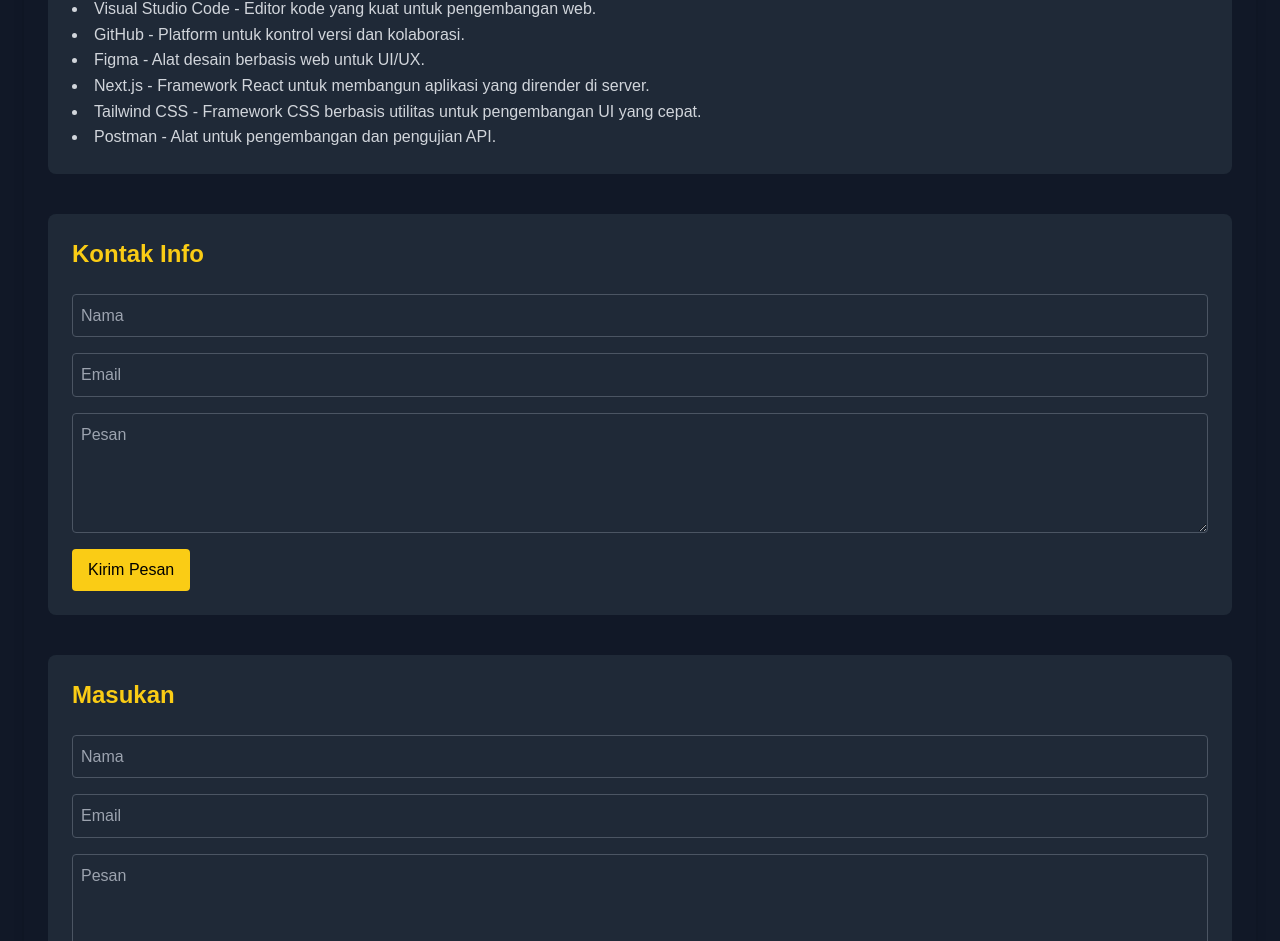
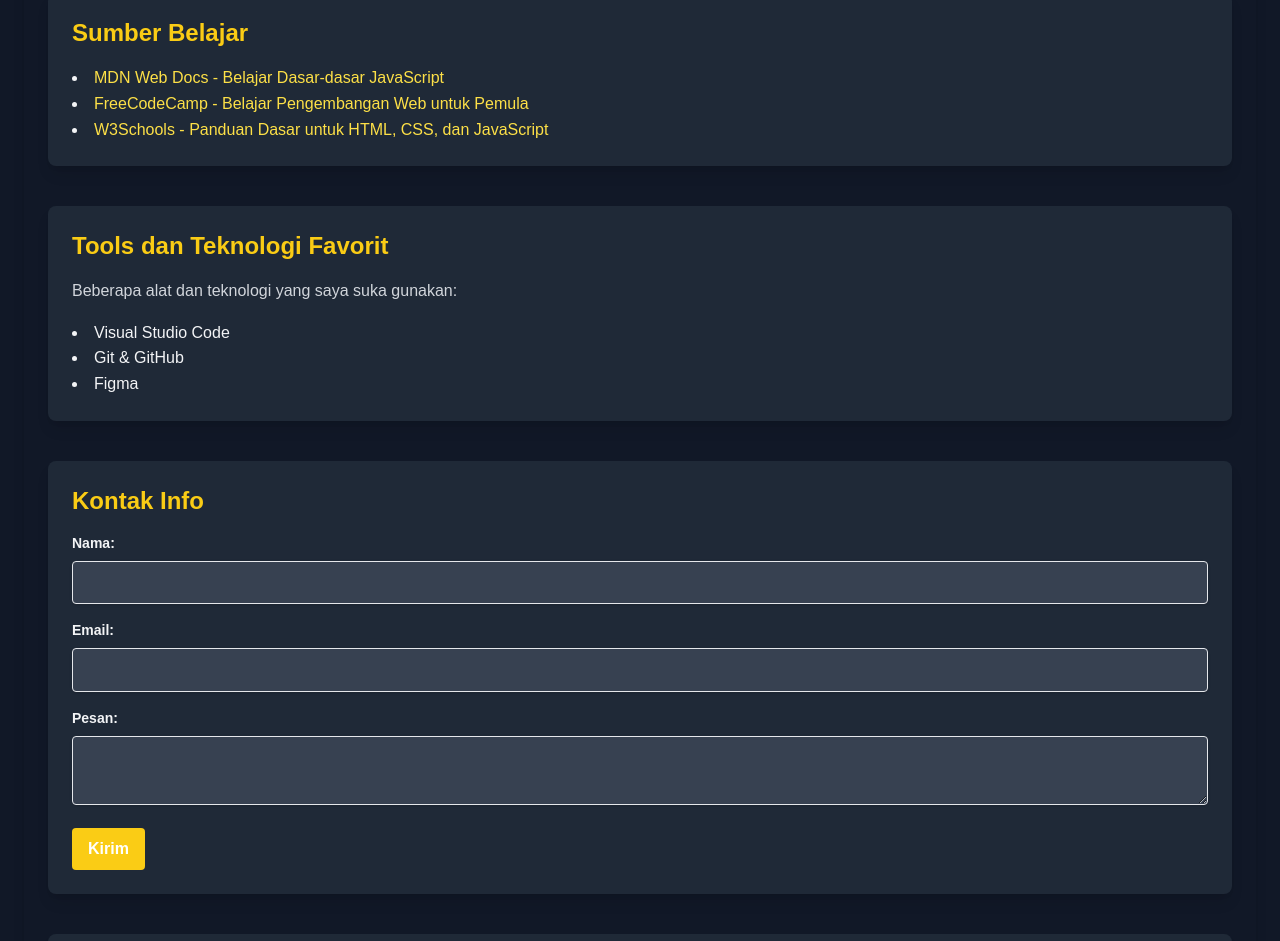
Before and after one commit to Adrian-maheka/Portfolio, a Next.js app: page / in a window 1280 px wide. Shown: the part 1859-2800 px from the top of the page. Built offline with nearby package versions, Linux system fonts and the light colour scheme.

Commit message:
deployment vercel

```diff
--- a/app/page.tsx
+++ b/app/page.tsx
@@ -2,7 +2,11 @@
 
 import Head from 'next/head';
 import { useState, useEffect } from 'react';
+import { Link, animateScroll as scroll } from 'react-scroll'; // Import dari react-scroll
 import { Bar } from 'react-chartjs-2';
+// atau untuk chart jenis lain
+import { Line } from 'react-chartjs-2';
+
 import {
   Chart as ChartJS,
   CategoryScale,
@@ -14,7 +18,6 @@
 } from 'chart.js';
 
 import 'tailwindcss/tailwind.css';
-
 ChartJS.register(CategoryScale, LinearScale, BarElement, Title, Tooltip, Legend);
 
 const Home = () => {
@@ -25,21 +28,20 @@
   const [confirmationMessage, setConfirmationMessage] = useState('');
   const [searchTerm, setSearchTerm] = useState('');
   const [faqData, setFaqData] = useState([
-    { question: 'Apa itu portofolio?', answer: 'Portofolio adalah koleksi karya dan proyek yang menunjukkan keterampilan dan pengalaman seseorang.', answerVisible: false },
-    { question: 'Bagaimana cara belajar pemrograman?', answer: 'Anda dapat belajar pemrograman melalui kursus online, tutorial, dan praktik langsung.', answerVisible: false },
-    { question: 'Apa tujuan saya dalam belajar pengembangan web?', answer: 'Tujuan saya adalah menjadi pengembang web yang kompeten dan dapat membuat aplikasi yang bermanfaat untuk masyarakat.', answerVisible: false },
-    { question: 'Apa yang harus saya lakukan jika saya tidak bisa menyelesaikan proyek?', answer: 'Anda bisa meminta bantuan dari teman atau mencari tutorial online yang relevan.', answerVisible: false },
-    { question: 'Apakah saya perlu pengalaman sebelumnya untuk belajar pemrograman?', answer: 'Tidak, siapa pun dapat belajar pemrograman terlepas dari latar belakang sebelumnya.', answerVisible: false },
-    { question: 'Apa saja bahasa pemrograman yang harus dipelajari untuk pemula?', answer: 'Bahasa pemrograman yang baik untuk pemula adalah HTML, CSS, dan JavaScript.', answerVisible: false },
-    { question: 'Bagaimana cara menemukan mentor dalam belajar pemrograman?', answer: 'Anda bisa bergabung dengan komunitas online atau lokal untuk bertemu dengan mentor dan profesional.', answerVisible: false },
+   { question: 'Apa itu Next.js?', answer: 'Next.js adalah framework React untuk membangun aplikasi web.' },
+    { question: 'Apa itu Tailwind CSS?', answer: 'Tailwind CSS adalah framework CSS utilitas yang memungkinkan Anda untuk membangun desain dengan cepat.' },
+    { question: 'Apa manfaat menggunakan Vercel?', answer: 'Vercel mempermudah proses deployment dan hosting untuk aplikasi Next.js, serta menyediakan fitur-fitur seperti optimasi performa dan dukungan untuk integrasi otomatis.' },
+    { question: 'Bagaimana cara menambahkan komponen baru di Next.js?', answer: 'Untuk menambahkan komponen baru di Next.js, buat file baru di folder komponen Anda dan import ke halaman atau komponen yang relevan.' },
+    { question: 'Apakah Tailwind CSS bisa digunakan dengan framework lain selain Next.js?', answer: 'Ya, Tailwind CSS dapat digunakan dengan berbagai framework seperti Vue.js, Angular, atau bahkan proyek HTML/CSS biasa.' },
+    { question: 'Bagaimana cara mengaktifkan mode gelap di Tailwind CSS?', answer: 'Anda bisa menggunakan pengaturan "dark mode" di Tailwind CSS, yang dapat diaktifkan dengan mengonfigurasi file tailwind.config.js.' },
+    { question: 'Apakah saya perlu menguasai JavaScript untuk menggunakan Next.js?', answer: 'Ya, karena Next.js adalah framework React yang berbasis JavaScript, pemahaman dasar JavaScript sangat membantu.' },
+    { question: 'Apakah website saya akan tetap responsif jika menggunakan Tailwind CSS?', answer: 'Ya, Tailwind CSS memiliki sistem responsif yang memungkinkan Anda menyesuaikan desain untuk berbagai ukuran layar.' },
+    { question: 'Bagaimana cara mengoptimalkan performa website di Next.js?', answer: 'Anda bisa menggunakan fitur seperti lazy loading, optimasi gambar dengan Image Component, dan pre-rendering halaman di Next.js.' },
+    { question: 'Apakah Next.js mendukung SEO?', answer: 'Ya, Next.js mendukung SEO dengan fitur seperti server-side rendering dan metadata di halaman-halaman tertentu.' }
 ]);
-
-  const [feedbackData, setFeedbackData] = useState({ name: '', email: '', message: '' });
+  const [feedbackData, setFeedbackData] = useState({ name: '', message: '' });
   const [feedbackError, setFeedbackError] = useState('');
   const [feedbackConfirmation, setFeedbackConfirmation] = useState('');
-
-  const [newQuestion, setNewQuestion] = useState('');
-  const [newAnswer, setNewAnswer] = useState('');
 
   useEffect(() => {
     const timer = setTimeout(() => {
@@ -48,69 +50,50 @@
     return () => clearTimeout(timer);
   }, []);
 
-  const handleScrollTo = (id) => {
-    const element = document.getElementById(id);
-    if (element) {
-      // Adding a small delay before scrolling
-      setTimeout(() => {
-        element.scrollIntoView({ behavior: 'smooth', block: 'start' });
-      }, 100); // Delay of 100ms
-    } else {
-      console.warn(`Element with id "${id}" not found.`);
-    }
+  const toggleTheme = () => {
+    setTheme((prevTheme) => (prevTheme === 'dark' ? 'light' : 'dark'));
   };
 
-
-  const toggleTheme = () => {
-    setTheme(theme === 'dark' ? 'light' : 'dark');
+  const handleInputChange = (e: React.ChangeEvent<HTMLInputElement>) => {
+    const { name, value } = e.target;
+    setInputData((prevData) => ({ ...prevData, [name]: value }));
   };
 
-  const handleInputChange = (e) => {
+  const handleFeedbackChange = (e: React.ChangeEvent<HTMLInputElement>) => {
     const { name, value } = e.target;
-    setInputData((prevData) => ({
-      ...prevData,
-      [name]: value,
-    }));
+    setFeedbackData((prevData) => ({ ...prevData, [name]: value }));
   };
 
-  const handleSubmit = (e) => {
+  const handleSubmit = (e: React.FormEvent) => {
     e.preventDefault();
-    setFormError('');
+    const { name, email, message } = inputData;
+
+    if (!name || !email || !message) {
+      setFormError('Semua kolom harus diisi!');
       setConfirmationMessage('');
-
-    if (!inputData.name || !inputData.email || !inputData.message) {
-      setFormError('Semua kolom harus diisi.');
       return;
     }
 
-    if (!/\S+@\S+\.\S+/.test(inputData.email)) {
-      setFormError('Alamat email tidak valid.');
+    // Simulasi pengiriman formulir
+    setConfirmationMessage('Pesan Anda telah dikirim!');
+    setFormError('');
+    setInputData({ name: '', email: '', message: '' });
+  };
+
+  const handleFeedbackSubmit = (e: React.FormEvent) => {
+    e.preventDefault();
+    const { name, message } = feedbackData;
+
+    if (!name || !message) {
+      setFeedbackError('Semua kolom harus diisi!');
+      setFeedbackConfirmation('');
       return;
     }
 
-    console.log(inputData);
-    setConfirmationMessage('Pesan Anda telah berhasil dikirim! Terima kasih atas partisipasi Anda.');
-    setInputData({ name: '', email: '', message: '' });
-  };
-
-  const handleFeedbackSubmit = (e) => {
-    e.preventDefault();
+    // Simulasi pengiriman umpan balik
+    setFeedbackConfirmation('Umpan balik Anda telah dikirim!');
     setFeedbackError('');
-    setFeedbackConfirmation('');
-
-    if (!feedbackData.name || !feedbackData.email || !feedbackData.message) {
-      setFeedbackError('Semua kolom harus diisi.');
-      return;
-    }
-
-    if (!/\S+@\S+\.\S+/.test(feedbackData.email)) {
-      setFeedbackError('Alamat email tidak valid.');
-      return;
-    }
-
-    console.log(feedbackData);
-    setFeedbackConfirmation('Terima kasih atas masukan Anda!');
-    setFeedbackData({ name: '', email: '', message: '' });
+    setFeedbackData({ name: '', message: '' });
   };
 
   const skillData = {
@@ -146,13 +129,14 @@
         <ul className="flex flex-wrap justify-center space-x-6">
           {['Tentang Saya', 'Keahlian', 'Pendidikan', 'Proyek', 'Sumber Belajar', 'Tools dan Teknologi Favorit', 'Kontak Info', 'Masukan', 'Fitur Pencarian', 'FAQ'].map((item, index) => (
             <li key={index} className="hover:text-yellow-300 transition duration-300 ease-in-out transform hover:scale-105">
-        <button onClick={() => handleScrollTo(item.toLowerCase().replace(/\s/g, '-'))} className={`${theme === 'dark' ? 'text-gray-100' : 'text-gray-900'}`}>
+              <button onClick={() =>(item.toLowerCase().replace(/\s/g, '-'))} className={`${theme === 'dark' ? 'text-gray-100' : 'text-gray-900'}`}>
                 {item}
               </button>
             </li>
           ))}
         </ul>
       </nav>
+
       <main className="container mx-auto p-6 shadow-lg rounded-lg mt-6 flex flex-col space-y-10">
         <Section title="Tentang Saya" id="tentang-saya" theme={theme}>
           <p className="mt-4">Saya adalah pengembang web pemula yang antusias dalam belajar dan mengembangkan keterampilan.</p>
@@ -175,12 +159,12 @@
           y: {
             beginAtZero: true,
             ticks: {
-              stepSize: 10, // Menyesuaikan langkah tick pada sumbu Y
+              stepSize: 10,
             },
           },
         },
       }}
-      style={{ height: '400px' }} // Perbesar tinggi bar data
+      style={{ height: '650px' }} // Meningkatkan tinggi grafik
     />
   </div>
 </Section>
@@ -201,162 +185,162 @@
         <Section title="Sumber Belajar" id="sumber-belajar" theme={theme}>
           <ul className="list-disc list-inside mt-4">
             <li>
-      <a href="https://developer.mozilla.org/en-US/docs/Web/JavaScript" target="_blank" rel="noopener noreferrer">
+              <a href="https://developer.mozilla.org/en-US/docs/Web/JavaScript" target="_blank" rel="noopener noreferrer" className={`${theme === 'dark' ? 'text-yellow-300' : 'text-blue-500'}`}>
                 MDN Web Docs - Belajar Dasar-dasar JavaScript
               </a>
             </li>
             <li>
-      <a href="https://www.freecodecamp.org/" target="_blank" rel="noopener noreferrer">
+              <a href="https://www.freecodecamp.org/" target="_blank" rel="noopener noreferrer" className={`${theme === 'dark' ? 'text-yellow-300' : 'text-blue-500'}`}>
                 FreeCodeCamp - Belajar Pengembangan Web untuk Pemula
               </a>
             </li>
             <li>
-      <a href="https://www.w3schools.com/" target="_blank" rel="noopener noreferrer">
+              <a href="https://www.w3schools.com/" target="_blank" rel="noopener noreferrer" className={`${theme === 'dark' ? 'text-yellow-300' : 'text-blue-500'}`}>
                 W3Schools - Panduan Dasar untuk HTML, CSS, dan JavaScript
               </a>
             </li>
           </ul>
         </Section>
+
         <Section title="Tools dan Teknologi Favorit" id="tools-dan-teknologi-favorit" theme={theme}>
-  <ul className={`list-disc list-inside mt-4 ${theme === 'dark' ? 'text-gray-300' : 'text-gray-800'}`}>
-    <li>
-      <a href="https://code.visualstudio.com/" target="_blank" rel="noopener noreferrer">
-        Visual Studio Code
-      </a> - Editor kode yang kuat untuk pengembangan web.
-    </li>
-    <li>
-      <a href="https://github.com/" target="_blank" rel="noopener noreferrer">
-        GitHub
-      </a> - Platform untuk kontrol versi dan kolaborasi.
-    </li>
-    <li>
-      <a href="https://www.figma.com/" target="_blank" rel="noopener noreferrer">
-        Figma
-      </a> - Alat desain berbasis web untuk UI/UX.
-    </li>
-    <li>
-      <a href="https://nextjs.org/" target="_blank" rel="noopener noreferrer">
-        Next.js
-      </a> - Framework React untuk membangun aplikasi yang dirender di server.
-    </li>
-    <li>
-      <a href="https://tailwindcss.com/" target="_blank" rel="noopener noreferrer">
-        Tailwind CSS
-      </a> - Framework CSS berbasis utilitas untuk pengembangan UI yang cepat.
-    </li>
-    <li>
-      <a href="https://www.postman.com/" target="_blank" rel="noopener noreferrer">
-        Postman
-      </a> - Alat untuk pengembangan dan pengujian API.
-    </li>
+          <p className={`mt-4 ${theme === 'dark' ? 'text-gray-300' : 'text-gray-800'}`}>
+            Beberapa alat dan teknologi yang saya suka gunakan:
+          </p>
+          <ul className="list-disc list-inside mt-4">
+            <li>Visual Studio Code</li>
+            <li>Git & GitHub</li>
+            <li>Figma</li>
           </ul>
         </Section>
+
         <Section title="Kontak Info" id="kontak-info" theme={theme}>
-          <form onSubmit={handleSubmit} className="mt-6">
-            <div className="grid grid-cols-1 gap-4">
+          <form onSubmit={handleSubmit} className="mt-4">
+            <div className="mb-4">
+              <label htmlFor="name" className="block text-sm font-bold mb-2">Nama:</label>
               <input
                 type="text"
                 name="name"
-                placeholder="Nama"
                 value={inputData.name}
                 onChange={handleInputChange}
-                className={`p-2 rounded border ${theme === 'dark' ? 'bg-gray-800 border-gray-600' : 'bg-gray-200 border-gray-400'} focus:outline-none`}
+                className={`shadow appearance-none border rounded w-full py-2 px-3 text-gray-900 ${theme === 'dark' ? 'bg-gray-700' : 'bg-white'}`}
               />
+            </div>
+            <div className="mb-4">
+              <label htmlFor="email" className="block text-sm font-bold mb-2">Email:</label>
               <input
                 type="email"
                 name="email"
-                placeholder="Email"
                 value={inputData.email}
                 onChange={handleInputChange}
-                className={`p-2 rounded border ${theme === 'dark' ? 'bg-gray-800 border-gray-600' : 'bg-gray-200 border-gray-400'} focus:outline-none`}
+                className={`shadow appearance-none border rounded w-full py-2 px-3 text-gray-900 ${theme === 'dark' ? 'bg-gray-700' : 'bg-white'}`}
               />
+            </div>
+            <div className="mb-4">
+              <label htmlFor="message" className="block text-sm font-bold mb-2">Pesan:</label>
               <textarea
                 name="message"
-                placeholder="Pesan"
                 value={inputData.message}
-                onChange={handleInputChange}
-                rows="4"
-                className={`p-2 rounded border ${theme === 'dark' ? 'bg-gray-800 border-gray-600' : 'bg-gray-200 border-gray-400'} focus:outline-none`}
+                className={`shadow appearance-none border rounded w-full py-2 px-3 text-gray-900 ${theme === 'dark' ? 'bg-gray-700' : 'bg-white'}`}
               />
             </div>
-            {formError && <p className="text-red-500">{formError}</p>}
-            <button type="submit" className={`mt-4 px-4 py-2 rounded transition duration-300 ease-in-out ${theme === 'dark' ? 'bg-yellow-400 text-black hover:bg-yellow-300' : 'bg-blue-500 text-white hover:bg-blue-400'}`}>
-              Kirim Pesan
+            {formError && <p className="text-red-500 text-sm">{formError}</p>}
+            {confirmationMessage && <p className="text-green-500 text-sm">{confirmationMessage}</p>}
+            <button
+              type="submit"
+              className={`bg-blue-500 hover:bg-blue-400 text-white font-bold py-2 px-4 rounded transition duration-300 ease-in-out ${theme === 'dark' ? 'bg-yellow-400 hover:bg-yellow-300' : 'bg-blue-500 hover:bg-blue-400'}`}
+            >
+              Kirim
             </button>
-            {confirmationMessage && <p className="mt-4 text-green-500">{confirmationMessage}</p>}
           </form>
         </Section>
 
         <Section title="Masukan" id="masukan" theme={theme}>
-          <form onSubmit={handleFeedbackSubmit} className="mt-6">
-            <div className="grid grid-cols-1 gap-4">
+          <form onSubmit={handleFeedbackSubmit} className="mt-4">
+            <div className="mb-4">
+              <label htmlFor="feedbackName" className="block text-sm font-bold mb-2">Nama:</label>
               <input
                 type="text"
-                placeholder="Nama"
+                name="name"
                 value={feedbackData.name}
-                onChange={(e) => setFeedbackData({ ...feedbackData, name: e.target.value })}
-                className={`p-2 rounded border ${theme === 'dark' ? 'bg-gray-800 border-gray-600' : 'bg-gray-200 border-gray-400'} focus:outline-none`}
-              />
-              <input
-                type="email"
-                placeholder="Email"
-                value={feedbackData.email}
-                onChange={(e) => setFeedbackData({ ...feedbackData, email: e.target.value })}
-                className={`p-2 rounded border ${theme === 'dark' ? 'bg-gray-800 border-gray-600' : 'bg-gray-200 border-gray-400'} focus:outline-none`}
-              />
-              <textarea
-                placeholder="Pesan"
-                value={feedbackData.message}
-                onChange={(e) => setFeedbackData({ ...feedbackData, message: e.target.value })}
-                rows="4"
-                className={`p-2 rounded border ${theme === 'dark' ? 'bg-gray-800 border-gray-600' : 'bg-gray-200 border-gray-400'} focus:outline-none`}
+                onChange={handleFeedbackChange}
+                className={`shadow appearance-none border rounded w-full py-2 px-3 text-gray-900 ${theme === 'dark' ? 'bg-gray-700' : 'bg-white'}`}
               />
             </div>
-            {feedbackError && <p className="text-red-500">{feedbackError}</p>}
-            <button type="submit" className={`mt-4 px-4 py-2 rounded transition duration-300 ease-in-out ${theme === 'dark' ? 'bg-yellow-400 text-black hover:bg-yellow-300' : 'bg-blue-500 text-white hover:bg-blue-400'}`}>
-              Kirim Masukan
+            <div className="mb-4">
+              <label htmlFor="feedbackMessage" className="block text-sm font-bold mb-2">Umpan Balik:</label>
+              <textarea
+                name="message"
+                value={feedbackData.message}
+                className={`shadow appearance-none border rounded w-full py-2 px-3 text-gray-900 ${theme === 'dark' ? 'bg-gray-700' : 'bg-white'}`}
+              />
+            </div>
+            {feedbackError && <p className="text-red-500 text-sm">{feedbackError}</p>}
+            {feedbackConfirmation && <p className="text-green-500 text-sm">{feedbackConfirmation}</p>}
+            <button
+              type="submit"
+              className={`bg-blue-500 hover:bg-blue-400 text-white font-bold py-2 px-4 rounded transition duration-300 ease-in-out ${theme === 'dark' ? 'bg-yellow-400 hover:bg-yellow-300' : 'bg-blue-500 hover:bg-blue-400'}`}
+            >
+              Kirim
             </button>
-            {feedbackConfirmation && <p className="mt-4 text-green-500">{feedbackConfirmation}</p>}
           </form>
         </Section>
-
         <Section title="Fitur Pencarian" id="fitur-pencarian" theme={theme}>
   <input
     type="text"
     placeholder="Cari FAQ..."
     value={searchTerm}
     onChange={(e) => setSearchTerm(e.target.value)}
-            className={`p-2 rounded border ${theme === 'dark' ? 'bg-gray-800 border-gray-600' : 'bg-gray-200 border-gray-400'} focus:outline-none`}
+    className={`shadow appearance-none border rounded w-full py-2 px-3 text-gray-900 ${theme === 'dark' ? 'bg-gray-700 border-gray-600 text-white' : 'bg-white border-gray-300 text-gray-900'}`}
   />
+  <ul className="mt-4">
+    {faqData
+      .filter((faq) => faq.question.toLowerCase().includes(searchTerm.toLowerCase()))
+      .map((faq, index) => (
+        <li key={index} className={`mt-2 p-3 rounded ${theme === 'dark' ? 'bg-gray-800 text-white' : 'bg-gray-100 text-gray-900'}`}>
+          <strong>{faq.question}</strong>
+          <p>{faq.answer}</p>
+        </li>
+      ))}
+  </ul>
 </Section>
+
 <Section title="FAQ" id="faq" theme={theme}>
-  <div className="space-y-4">
-    {faqData.filter(faq => faq.question.toLowerCase().includes(searchTerm.toLowerCase())).map((faq, index) => (
-      <div key={index} className={`p-4 rounded border ${theme === 'dark' ? 'bg-gray-800 border-gray-600' : 'bg-gray-200 border-gray-400'}`}>
-        <h3 className="flex justify-between items-center font-bold cursor-pointer" onClick={() => {
-          const updatedFaqData = [...faqData];
-          updatedFaqData[index].answerVisible = !updatedFaqData[index].answerVisible;
-          setFaqData(updatedFaqData);
-        }}>
-          <span>{faq.question}</span>
-          <span className={`transition-transform duration-300 ${faq.answerVisible ? 'transform rotate-180' : 'transform rotate-0'}`}>
-            {faq.answerVisible ? '-' : '+'}
-          </span>
-        </h3>
-        {faq.answerVisible && <p className="mt-2 transition-opacity duration-300">{faq.answer}</p>}
+  {faqData.map((faq, index) => {
+    // State untuk mengontrol apakah jawaban ditampilkan
+    const [isOpen, setIsOpen] = useState(false);
+
+    return (
+      <div
+        key={index}
+        className={`mt-4 rounded ${theme === 'dark' ? 'bg-gray-800 text-white' : 'bg-gray-100 text-gray-900'} transition-all duration-300 ease-in-out`} // Menambahkan transisi
+      >
+        <div className="flex items-center justify-between p-3">
+          <strong className="flex-grow">{faq.question}</strong>
+          <button
+            onClick={() => setIsOpen(!isOpen)}
+            className={`ml-2 px-2 py-1 rounded transition-colors duration-300 ease-in-out ${isOpen ? 'bg-red-500 text-white' : 'bg-green-500 text-white'}`}
+          >
+            {isOpen ? '-' : '+'}
+          </button>
         </div>
-    ))}
+        <div
+          className={`overflow-hidden transition-max-height duration-300 ease-in-out ${isOpen ? 'max-h-40' : 'max-h-0'}`} // Menambahkan animasi pada jawaban
+        >
+          {isOpen && <p className="mt-2 p-3">{faq.answer}</p>}
         </div>
+      </div>
+    );
+  })}
 </Section>
+
+
 </main>
 <footer className="mt-10 text-center">
-  <p>© 2024 I Putu Adrian Maheka Putra. All rights Reserved.</p>
+  <p className="text-gray-800 dark:text-gray-200">© 2024 I Putu Adrian Maheka Putra. All rights Reserved.</p>
   <p>
     <a
       href="https://www.instagram.com/yannlagikiap_?igsh=MTllZ2o0MmZldWd1ag=="
-    className={`hover:underline transition-all duration-300 transform hover:scale-110 hover:-translate-y-1 ${
-      theme === 'dark' ? 'text-yellow-400 hover:text-yellow-600' : 'text-blue-600 hover:text-blue-800'
-    }`}
+      className="text-yellow-500 hover:underline transition-all duration-300 transform hover:scale-110 hover:text-yellow-600 hover:-translate-y-1 dark:text-yellow-400 dark:hover:text-yellow-500"
       target="_blank"
       rel="noopener noreferrer"
     >
@@ -364,9 +348,7 @@
     </a> |
     <a
       href="https://github.com/Adrian-maheka"
-    className={`hover:underline transition-all duration-300 transform hover:scale-110 hover:-translate-y-1 ${
-      theme === 'dark' ? 'text-yellow-400 hover:text-yellow-600' : 'text-blue-600 hover:text-blue-800'
-    }`}
+      className="text-yellow-500 hover:underline transition-all duration-300 transform hover:scale-110 hover:text-yellow-600 hover:-translate-y-1 dark:text-yellow-400 dark:hover:text-yellow-500"
       target="_blank"
       rel="noopener noreferrer"
     >
@@ -374,9 +356,7 @@
     </a> |
     <a
       href="https://wa.me/628873749149"
-    className={`hover:underline transition-all duration-300 transform hover:scale-110 hover:-translate-y-1 ${
-      theme === 'dark' ? 'text-yellow-400 hover:text-yellow-600' : 'text-blue-600 hover:text-blue-800'
-    }`}
+      className="text-yellow-500 hover:underline transition-all duration-300 transform hover:scale-110 hover:text-yellow-600 hover:-translate-y-1 dark:text-yellow-400 dark:hover:text-yellow-500"
       target="_blank"
       rel="noopener noreferrer"
     >
@@ -388,11 +368,19 @@
   );
 };
 
-const Section = ({ title, children, id, theme }) => (
-  <section id={id} className={`p-6 rounded-lg ${theme === 'dark' ? 'bg-gray-800' : 'bg-gray-200'}`}>
-    <h2 className={`text-2xl font-bold ${theme === 'dark' ? 'text-yellow-400' : 'text-blue-600'}`}>{title}</h2>
+interface SectionProps {
+  title: string;
+  id: string;
+  theme: string;
+  children: React.ReactNode;
+}
+
+const Section: React.FC<SectionProps> = ({ title, id, theme, children }) => (
+  <section id={id} className={`mb-8 p-6 rounded-lg shadow-lg ${theme === 'dark' ? 'bg-gray-800' : 'bg-gray-200'}`}>
+    <h2 className={`text-2xl font-bold mb-4 ${theme === 'dark' ? 'text-yellow-400' : 'text-blue-600'}`}>{title}</h2>
     {children}
   </section>
 );
 
+
 export default Home;
--- /dev/null
+++ b/app/styles/react-scroll.d.ts
@@ -0,0 +1,5 @@
+declare module 'react-scroll' {
+    export const Link: any;
+    export const animateScroll: any;
+
+  }
```
Also changed, not shown: package.json (+10 -6 lines), 1 other file (tests, documents, lock files or other folders). Lines whose indentation alone changed are shown as unchanged.
